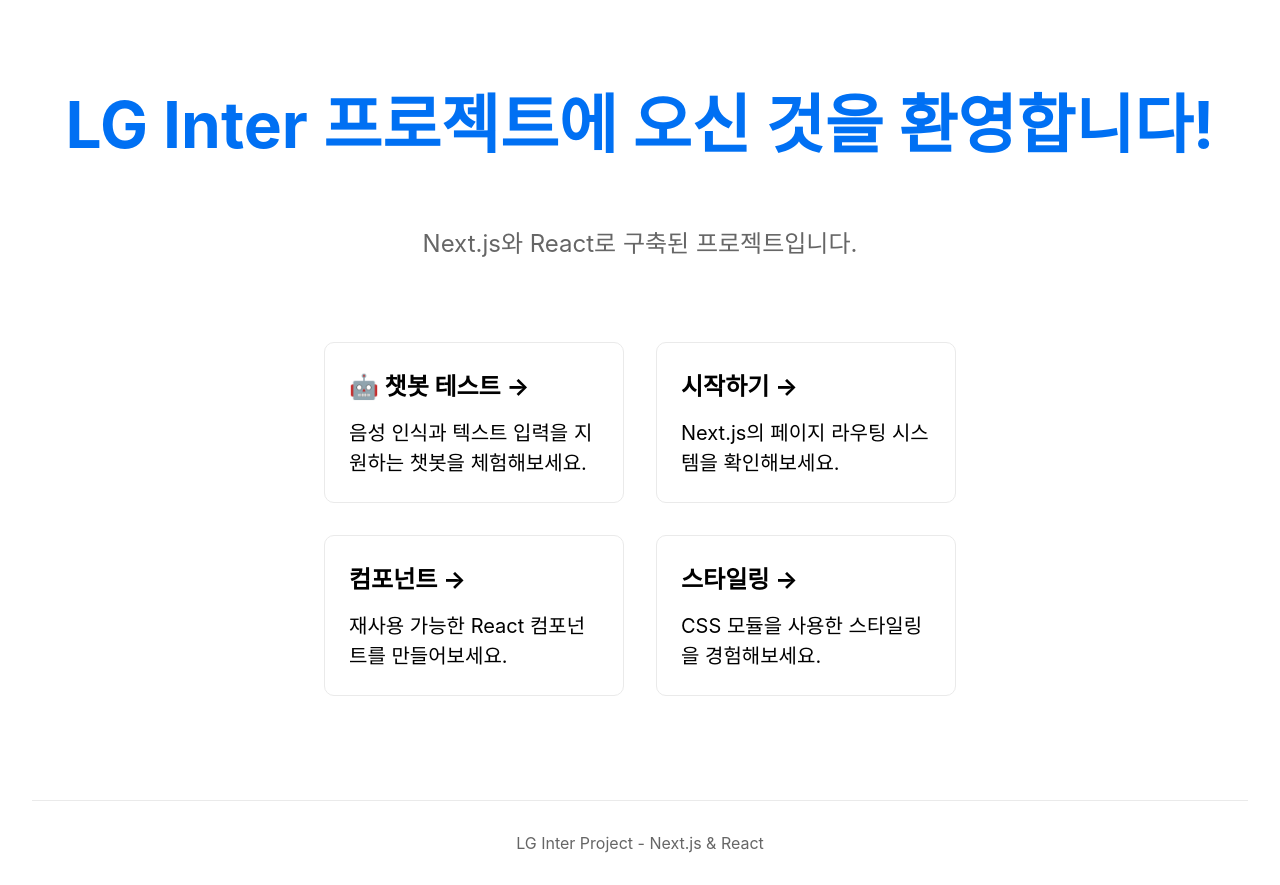
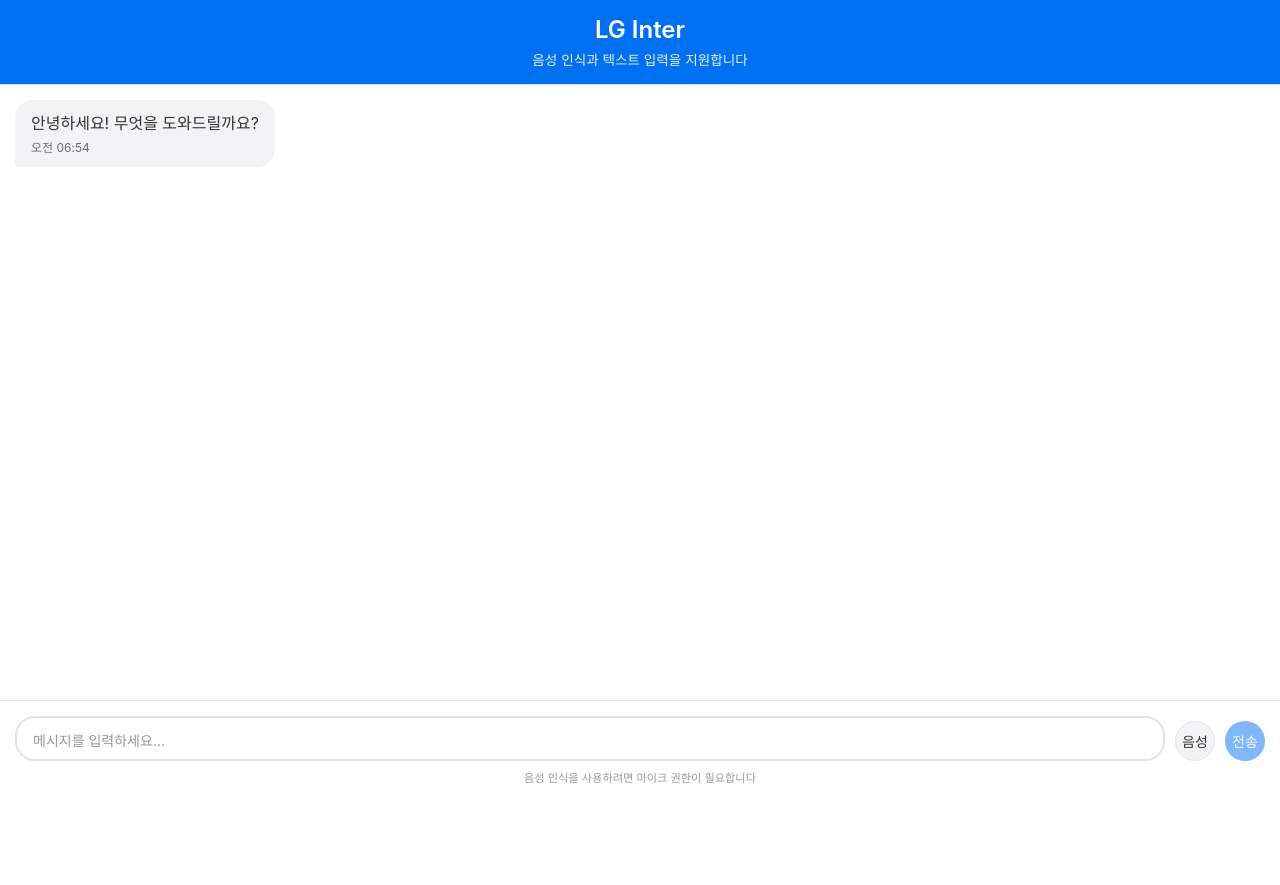
Before and after one commit to SooyounJo/lg_inter, a Next.js app: page / in a window 1280 px wide. After the commit the page ends 800 px from the top, so only its background shows below. Built offline with nearby package versions, Linux system fonts and the light colour scheme.

Commit message:
메인 페이지를 챗봇 인터페이스로 변경 및 UI 단순화

```diff
--- a/pages/chat.js
+++ b/pages/chat.js
@@ -87,7 +87,7 @@
     }, 1000)
   }
 
-  // 기본 봇 응답 시스템
+  // 기본 봇 응답 시스템(이거 곧 연결해야함)
   const getBotResponse = (userInput) => {
     const input = userInput.toLowerCase()
 
@@ -123,7 +123,7 @@
 
       <div className={styles.chatContainer}>
         <div className={styles.header}>
-          <h1>🤖 LG Inter 챗봇</h1>
+          <h1>LG Inter 챗봇</h1>
           <p>음성 인식과 텍스트 입력을 지원합니다</p>
         </div>
 
--- a/pages/index.js
+++ b/pages/index.js
@@ -1,53 +1,195 @@
+import { useState, useRef, useEffect } from 'react'
 import Head from 'next/head'
-import Link from 'next/link'
-import styles from '../styles/Home.module.css'
+import styles from '../styles/Chat.module.css'
 
 export default function Home() {
+  const [messages, setMessages] = useState([
+    { id: 1, text: "안녕하세요! 무엇을 도와드릴까요?", isBot: true, timestamp: new Date() }
+  ])
+  const [inputText, setInputText] = useState('')
+  const [isListening, setIsListening] = useState(false)
+  const [isProcessing, setIsProcessing] = useState(false)
+  const messagesEndRef = useRef(null)
+  const recognitionRef = useRef(null)
+
+  // 음성 인식 초기화
+  useEffect(() => {
+    if (typeof window !== 'undefined' && 'webkitSpeechRecognition' in window) {
+      const SpeechRecognition = window.webkitSpeechRecognition || window.SpeechRecognition
+      recognitionRef.current = new SpeechRecognition()
+      recognitionRef.current.continuous = false
+      recognitionRef.current.interimResults = false
+      recognitionRef.current.lang = 'ko-KR'
+
+      recognitionRef.current.onresult = (event) => {
+        const transcript = event.results[0][0].transcript
+        setInputText(transcript)
+        setIsListening(false)
+      }
+
+      recognitionRef.current.onerror = () => {
+        setIsListening(false)
+      }
+
+      recognitionRef.current.onend = () => {
+        setIsListening(false)
+      }
+    }
+  }, [])
+
+  // 메시지 자동 스크롤
+  useEffect(() => {
+    messagesEndRef.current?.scrollIntoView({ behavior: 'smooth' })
+  }, [messages])
+
+  // 음성 인식 시작/중지
+  const toggleListening = () => {
+    if (!recognitionRef.current) {
+      alert('이 브라우저는 음성 인식을 지원하지 않습니다.')
+      return
+    }
+
+    if (isListening) {
+      recognitionRef.current.stop()
+      setIsListening(false)
+    } else {
+      recognitionRef.current.start()
+      setIsListening(true)
+    }
+  }
+
+  // 메시지 전송
+  const sendMessage = async () => {
+    if (!inputText.trim()) return
+
+    const userMessage = {
+      id: Date.now(),
+      text: inputText,
+      isBot: false,
+      timestamp: new Date()
+    }
+
+    setMessages(prev => [...prev, userMessage])
+    setInputText('')
+    setIsProcessing(true)
+
+    // 간단한 응답 시스템 (API 대신 기본 응답)
+    setTimeout(() => {
+      const botResponse = getBotResponse(inputText)
+      const botMessage = {
+        id: Date.now() + 1,
+        text: botResponse,
+        isBot: true,
+        timestamp: new Date()
+      }
+      setMessages(prev => [...prev, botMessage])
+      setIsProcessing(false)
+    }, 1000)
+  }
+
+  // 기본 봇 응답 시스템
+  const getBotResponse = (userInput) => {
+    const input = userInput.toLowerCase()
+
+    if (input.includes('안녕') || input.includes('hello')) {
+      return '안녕하세요! 반갑습니다!'
+    } else if (input.includes('날씨')) {
+      return '죄송합니다. 현재는 날씨 정보를 제공할 수 없습니다. API를 연결하면 실시간 날씨를 알려드릴 수 있어요!'
+    } else if (input.includes('시간') || input.includes('몇시')) {
+      return `현재 시간은 ${new Date().toLocaleTimeString('ko-KR')}입니다.`
+    } else if (input.includes('도움') || input.includes('help')) {
+      return '저는 다음과 같은 기능을 제공합니다:\n• 인사말\n• 시간 확인\n• 간단한 대화\n\n더 많은 기능은 API 연결 후 사용 가능합니다!'
+    } else if (input.includes('lg') || input.includes('엘지')) {
+      return 'LG Inter 프로젝트에 오신 것을 환영합니다! 저는 이 프로젝트의 챗봇입니다.'
+    } else {
+      return `"${userInput}"에 대해 더 자세히 알고 싶습니다. API를 연결하면 더 정확한 답변을 드릴 수 있어요!`
+    }
+  }
+
+  // 엔터키로 메시지 전송
+  const handleKeyPress = (e) => {
+    if (e.key === 'Enter' && !e.shiftKey) {
+      e.preventDefault()
+      sendMessage()
+    }
+  }
+
   return (
     <div className={styles.container}>
       <Head>
-        <title>LG Inter Project</title>
-        <meta name="description" content="Next.js와 React 프로젝트" />
-        <link rel="icon" href="/favicon.ico" />
+        <title>LG Inter 챗봇</title>
+        <meta name="description" content="LG Inter 프로젝트 챗봇" />
       </Head>
 
-      <main className={styles.main}>
-        <h1 className={styles.title}>
-          LG Inter 프로젝트에 오신 것을 환영합니다!
-        </h1>
+      <div className={styles.chatContainer}>
+        <div className={styles.header}>
+          <h1>LG Inter</h1>
+          <p>음성 인식과 텍스트 입력을 지원합니다</p>
+        </div>
 
-        <p className={styles.description}>
-          Next.js와 React로 구축된 프로젝트입니다.
-        </p>
+        <div className={styles.messagesContainer}>
+          {messages.map((message) => (
+            <div
+              key={message.id}
+              className={`${styles.message} ${message.isBot ? styles.botMessage : styles.userMessage}`}
+            >
+              <div className={styles.messageContent}>
+                <div className={styles.messageText}>{message.text}</div>
+                <div className={styles.messageTime}>
+                  {message.timestamp.toLocaleTimeString('ko-KR', {
+                    hour: '2-digit',
+                    minute: '2-digit'
+                  })}
+                </div>
+              </div>
+            </div>
+          ))}
 
-        <div className={styles.grid}>
-          <Link href="/chat" className={styles.card}>
-            <h2>🤖 챗봇 테스트 &rarr;</h2>
-            <p>음성 인식과 텍스트 입력을 지원하는 챗봇을 체험해보세요.</p>
-          </Link>
+          {isProcessing && (
+            <div className={`${styles.message} ${styles.botMessage}`}>
+              <div className={styles.messageContent}>
+                <div className={styles.typingIndicator}>
+                  <span></span>
+                  <span></span>
+                  <span></span>
+                </div>
+              </div>
+            </div>
+          )}
 
-          <div className={styles.card}>
-            <h2>시작하기 &rarr;</h2>
-            <p>Next.js의 페이지 라우팅 시스템을 확인해보세요.</p>
+          <div ref={messagesEndRef} />
+        </div>
+
+        <div className={styles.inputContainer}>
+          <div className={styles.inputWrapper}>
+            <textarea
+              value={inputText}
+              onChange={(e) => setInputText(e.target.value)}
+              onKeyPress={handleKeyPress}
+              placeholder="메시지를 입력하세요..."
+              className={styles.textInput}
+              rows={1}
+            />
+            <button
+              onClick={toggleListening}
+              className={`${styles.voiceButton} ${isListening ? styles.listening : ''}`}
+              title={isListening ? '음성 인식 중지' : '음성 인식 시작'}
+            >
+              음성
+            </button>
+            <button
+              onClick={sendMessage}
+              disabled={!inputText.trim() || isProcessing}
+              className={styles.sendButton}
+            >
+              전송
+            </button>
           </div>
-
-          <div className={styles.card}>
-            <h2>컴포넌트 &rarr;</h2>
-            <p>재사용 가능한 React 컴포넌트를 만들어보세요.</p>
-          </div>
-
-          <div className={styles.card}>
-            <h2>스타일링 &rarr;</h2>
-            <p>CSS 모듈을 사용한 스타일링을 경험해보세요.</p>
+          <div className={styles.inputHint}>
+            음성 인식을 사용하려면 마이크 권한이 필요합니다
           </div>
         </div>
-      </main>
-
-      <footer className={styles.footer}>
-        <p>
-          LG Inter Project - Next.js & React
-        </p>
-      </footer>
+      </div>
     </div>
   )
 }
--- a/styles/Chat.module.css
+++ b/styles/Chat.module.css
@@ -1,49 +1,45 @@
 .container {
   min-height: 100vh;
-  background: linear-gradient(135deg, #667eea 0%, #764ba2 100%);
-  padding: 20px;
+  background: #f5f5f5;
+  padding: 0;
   display: flex;
-  justify-content: center;
-  align-items: center;
+  flex-direction: column;
 }
 
 .chatContainer {
   width: 100%;
-  max-width: 800px;
-  height: 80vh;
+  height: 100vh;
   background: white;
-  border-radius: 20px;
-  box-shadow: 0 20px 40px rgba(0, 0, 0, 0.1);
   display: flex;
   flex-direction: column;
   overflow: hidden;
 }
 
 .header {
-  background: linear-gradient(135deg, #0070f3 0%, #0051a2 100%);
+  background: #0070f3;
   color: white;
-  padding: 20px;
+  padding: 15px 20px;
   text-align: center;
-  border-radius: 20px 20px 0 0;
+  border-bottom: 1px solid #e1e5e9;
 }
 
 .header h1 {
   margin: 0 0 5px 0;
-  font-size: 1.8rem;
-  font-weight: bold;
+  font-size: 1.5rem;
+  font-weight: 600;
 }
 
 .header p {
   margin: 0;
   opacity: 0.9;
-  font-size: 0.9rem;
+  font-size: 0.85rem;
 }
 
 .messagesContainer {
   flex: 1;
   overflow-y: auto;
-  padding: 20px;
-  background: #f8f9fa;
+  padding: 15px;
+  background: #ffffff;
 }
 
 .message {
@@ -68,17 +64,15 @@
 }
 
 .userMessage .messageContent {
-  background: linear-gradient(135deg, #0070f3 0%, #0051a2 100%);
+  background: #0070f3;
   color: white;
   border-bottom-right-radius: 4px;
 }
 
 .botMessage .messageContent {
-  background: white;
+  background: #f1f3f4;
   color: #333;
-  border: 1px solid #e1e5e9;
   border-bottom-left-radius: 4px;
-  box-shadow: 0 2px 4px rgba(0, 0, 0, 0.05);
 }
 
 .messageText {
@@ -99,7 +93,7 @@
 }
 
 .inputContainer {
-  padding: 20px;
+  padding: 15px;
   background: white;
   border-top: 1px solid #e1e5e9;
 }
@@ -149,31 +143,30 @@
 }
 
 .voiceButton {
-  background: #f8f9fa;
-  border: 2px solid #e1e5e9;
-  color: #666;
+  background: #f1f3f4;
+  border: 1px solid #e1e5e9;
+  color: #333;
+  font-size: 14px;
 }
 
 .voiceButton:hover {
-  background: #e9ecef;
-  transform: scale(1.05);
+  background: #e8eaed;
 }
 
 .voiceButton.listening {
   background: #dc3545;
   border-color: #dc3545;
   color: white;
-  animation: pulse 1s infinite;
 }
 
 .sendButton {
-  background: linear-gradient(135deg, #0070f3 0%, #0051a2 100%);
+  background: #0070f3;
   color: white;
+  font-size: 14px;
 }
 
 .sendButton:hover:not(:disabled) {
-  transform: scale(1.05);
-  box-shadow: 0 4px 8px rgba(0, 112, 243, 0.3);
+  background: #0051a2;
 }
 
 .sendButton:disabled {
@@ -183,10 +176,10 @@
 }
 
 .inputHint {
-  font-size: 0.75rem;
-  color: #666;
+  font-size: 0.7rem;
+  color: #999;
   text-align: center;
-  margin-top: 5px;
+  margin-top: 3px;
 }
 
 .typingIndicator {
```
